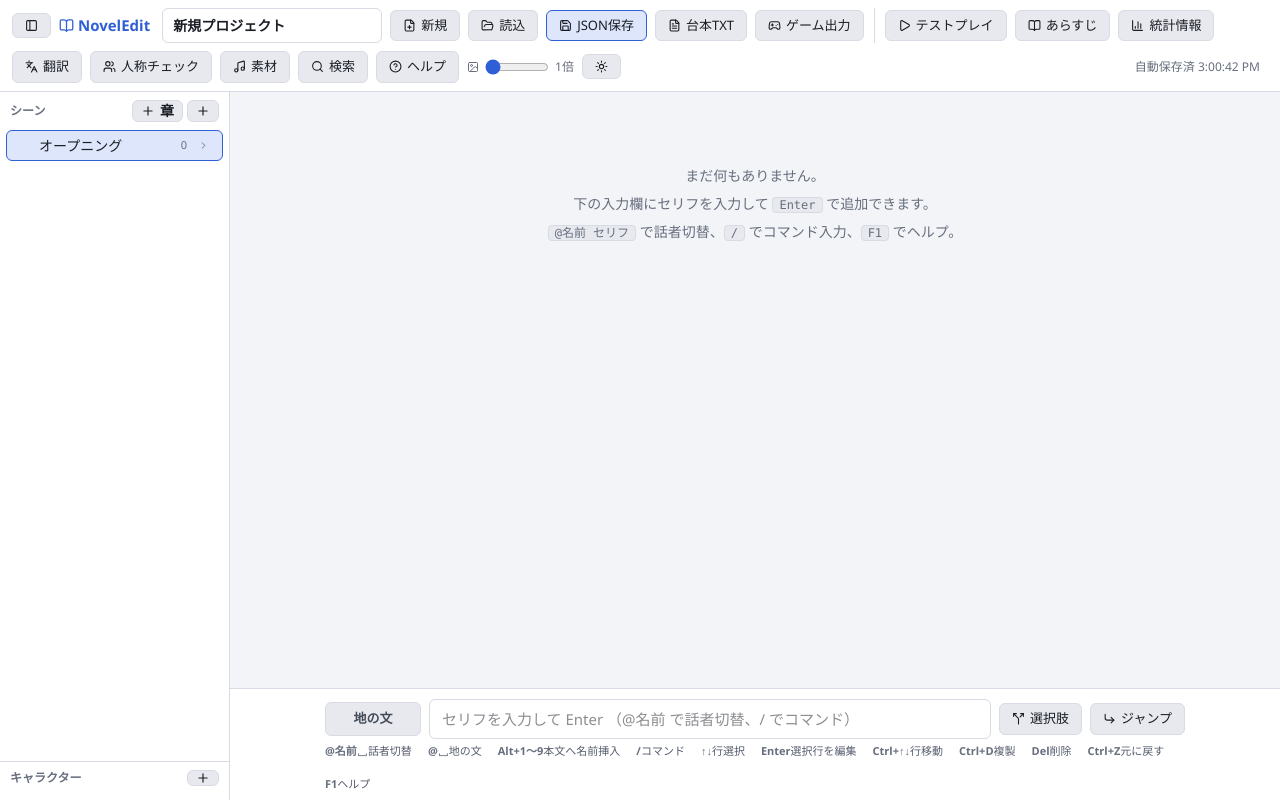
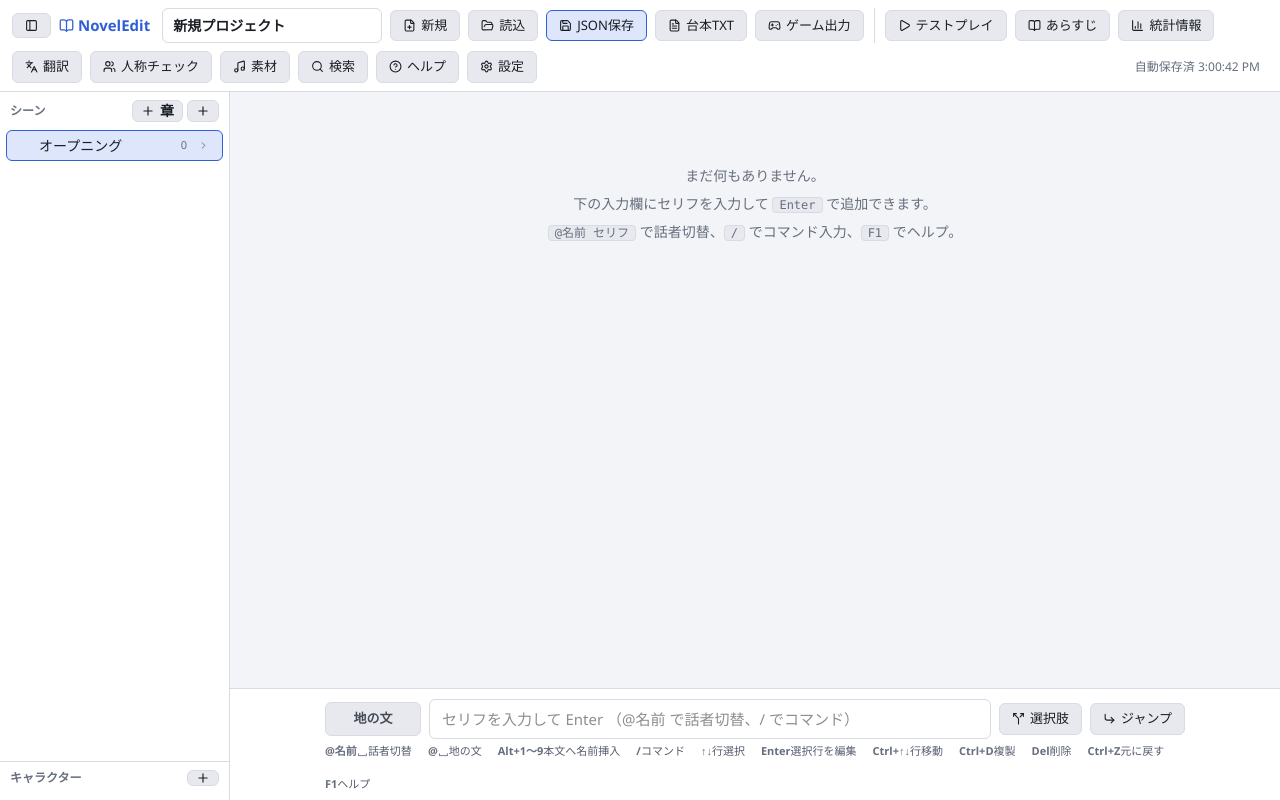
Before and after one commit to nibankougen/NovelGameTool, a React (Vite) app: page / in a window 1280 px wide. Built offline with nearby package versions, Linux system fonts and the light colour scheme.

Commit message:
設定モーダル化

```diff
--- a/src/components/common/Icon.tsx
+++ b/src/components/common/Icon.tsx
@@ -24,6 +24,7 @@ import {
   Plus,
   Save,
   Search,
+  Settings,
   Split,
   Sun,
   TriangleAlert,
@@ -67,6 +68,7 @@ const ICONS: Record<string, LucideIcon> = {
   moon: Moon,
   music: Music,
   upload: Upload,
+  settings: Settings,
 };
 
 export type IconName = keyof typeof ICONS;
--- a/src/components/layout/EditorScreen.tsx
+++ b/src/components/layout/EditorScreen.tsx
@@ -24,6 +24,7 @@ import { TranslationModal } from "../modals/TranslationModal";
 import { HonorificModal } from "../modals/HonorificModal";
 import { PlayModal } from "../modals/PlayModal";
 import { AssetsModal } from "../modals/AssetsModal";
+import { SettingsModal } from "../modals/SettingsModal";
 
 function applyThemeAttribute(theme: ThemeChoice) {
   if (theme) document.documentElement.dataset.theme = theme;
@@ -57,6 +58,7 @@ export function EditorScreen() {
   const [honorOpen, setHonorOpen] = useState(false);
   const [playOpen, setPlayOpen] = useState(false);
   const [assetsOpen, setAssetsOpen] = useState(false);
+  const [settingsOpen, setSettingsOpen] = useState(false);
   const [searchOpen, setSearchOpen] = useState(false);
 
   const exportJson = useCallback(() => {
@@ -121,6 +123,7 @@ export function EditorScreen() {
     openHonorific: () => setHonorOpen(true),
     openPlay: () => setPlayOpen(true),
     openAssets: () => setAssetsOpen(true),
+    openSettings: () => setSettingsOpen(true),
     openSearch: () => setSearchOpen(true),
     closeSearch: () => setSearchOpen(false),
     searchOpen,
@@ -161,6 +164,7 @@ export function EditorScreen() {
       <HonorificModal open={honorOpen} onClose={() => setHonorOpen(false)} />
       <PlayModal open={playOpen} onClose={() => setPlayOpen(false)} />
       <AssetsModal open={assetsOpen} onClose={() => setAssetsOpen(false)} />
+      <SettingsModal open={settingsOpen} onClose={() => setSettingsOpen(false)} />
     </AppActionsProvider>
   );
 }
--- a/src/components/layout/Topbar.tsx
+++ b/src/components/layout/Topbar.tsx
@@ -61,6 +61,10 @@ function ToolbarButtons({ showLabels }: { showLabels: boolean }) {
         <Icon name="circle-help" />
         <Lbl>ヘルプ</Lbl>
       </button>
+      <button onClick={a.openSettings} title="設定 — テーマ・サムネイルサイズなど">
+        <Icon name="settings" />
+        <Lbl>設定</Lbl>
+      </button>
     </>
   );
 }
@@ -86,38 +90,6 @@ function ImportButton({ showLabels }: { showLabels: boolean }) {
         }}
       />
     </>
-  );
-}
-
-function ThumbSizeControl() {
-  const a = useAppActions();
-  return (
-    <span className="flex items-center gap-1.5 text-text-dim text-xs shrink-0" title="行のサムネイル表示サイズ（表情を見ながら編集したいときに拡大できます）">
-      <Icon name="image" />
-      <input
-        type="range"
-        min={0}
-        max={3}
-        step={1}
-        value={a.thumbSizeStep}
-        onChange={(e) => a.setThumbSizeStep(parseInt(e.target.value, 10))}
-        className="w-16 accent-accent cursor-pointer"
-      />
-      <span>{a.thumbSizeStep + 1}倍</span>
-    </span>
-  );
-}
-
-function ThemeToggle() {
-  const a = useAppActions();
-  const next = a.theme === "dark" ? "light" : a.theme === "light" ? null : "dark";
-  const icon = a.theme === "dark" ? "moon" : a.theme === "light" ? "sun" : "sun";
-  const title =
-    a.theme === "dark" ? "ダーク表示中（クリックでライトへ）" : a.theme === "light" ? "ライト表示中（クリックでOS設定に従う）" : "OS設定に追従中（クリックでダークへ）";
-  return (
-    <button onClick={() => a.setTheme(next)} title={title} aria-label="テーマ切替">
-      <Icon name={icon} />
-    </button>
   );
 }
 
@@ -170,8 +142,6 @@ export function Topbar() {
           <ToolbarButtons showLabels={showLabels} />
         </div>
       )}
-      {!narrow && <ThumbSizeControl />}
-      <ThemeToggle />
       {!narrow && <span className="text-text-dim text-xs ml-auto mr-2">{saveStatus}</span>}
 
       {narrow && (
@@ -187,9 +157,6 @@ export function Topbar() {
           <div className="flex flex-col gap-0.5 [&_button]:justify-start [&_button]:w-full [&_button]:bg-transparent [&_button]:border-transparent">
             <ToolbarButtons showLabels />
           </div>
-          <div className="mt-1 pt-2 border-t border-border">
-            <ThumbSizeControl />
-          </div>
         </div>
       )}
     </div>
--- /dev/null
+++ b/src/components/modals/SettingsModal.tsx
@@ -0,0 +1,66 @@
+import { useAppActions, type ThemeChoice } from "../../state/AppActionsContext";
+import { Modal, ModalTitle } from "./Modal";
+import { Icon, type IconName } from "../common/Icon";
+
+const THEME_OPTIONS: { value: ThemeChoice; label: string; icon: IconName }[] = [
+  { value: null, label: "OS設定に従う", icon: "settings" },
+  { value: "light", label: "ライト", icon: "sun" },
+  { value: "dark", label: "ダーク", icon: "moon" },
+];
+
+export function SettingsModal({ open, onClose }: { open: boolean; onClose: () => void }) {
+  const a = useAppActions();
+
+  return (
+    <Modal open={open} onRequestClose={onClose} className="min-w-[420px]">
+      <ModalTitle>
+        <Icon name="settings" /> 設定
+      </ModalTitle>
+
+      <div className="mb-5">
+        <div className="text-text-dim text-xs mb-2">テーマ</div>
+        <div className="flex gap-1.5" role="radiogroup" aria-label="テーマ">
+          {THEME_OPTIONS.map((opt) => {
+            const active = a.theme === opt.value;
+            return (
+              <button
+                key={String(opt.value)}
+                type="button"
+                role="radio"
+                aria-checked={active}
+                onClick={() => a.setTheme(opt.value)}
+                className={`flex-1 flex flex-col items-center gap-1 py-2.5 rounded-lg border text-xs ${
+                  active ? "bg-accent-dim border-accent text-text" : "border-border text-text-dim hover:bg-bg-3"
+                }`}
+              >
+                <Icon name={opt.icon} />
+                {opt.label}
+              </button>
+            );
+          })}
+        </div>
+        <p className="text-text-dim text-[11px] mt-2">
+          「OS設定に従う」を選んでいる間は、OS／ブラウザのダークモード設定に合わせて自動的に切り替わります。
+        </p>
+      </div>
+
+      <div className="mb-1">
+        <div className="text-text-dim text-xs mb-2">行のサムネイル表示サイズ</div>
+        <div className="flex items-center gap-3">
+          <Icon name="image" className="text-text-dim" />
+          <input
+            type="range"
+            min={0}
+            max={3}
+            step={1}
+            value={a.thumbSizeStep}
+            onChange={(e) => a.setThumbSizeStep(parseInt(e.target.value, 10))}
+            className="flex-1 accent-accent cursor-pointer"
+          />
+          <span className="text-xs text-text-dim w-8 text-right">{a.thumbSizeStep + 1}倍</span>
+        </div>
+        <p className="text-text-dim text-[11px] mt-2">セリフ一覧・編集欄に表示するキャラクター画像の大きさです（表情を見ながら編集したいときに拡大できます）。</p>
+      </div>
+    </Modal>
+  );
+}
--- a/src/state/AppActionsContext.tsx
+++ b/src/state/AppActionsContext.tsx
@@ -22,6 +22,7 @@ export interface AppActionsValue {
   openHonorific: () => void;
   openPlay: () => void;
   openAssets: () => void;
+  openSettings: () => void;
   openSearch: () => void;
   closeSearch: () => void;
   searchOpen: boolean;
```
